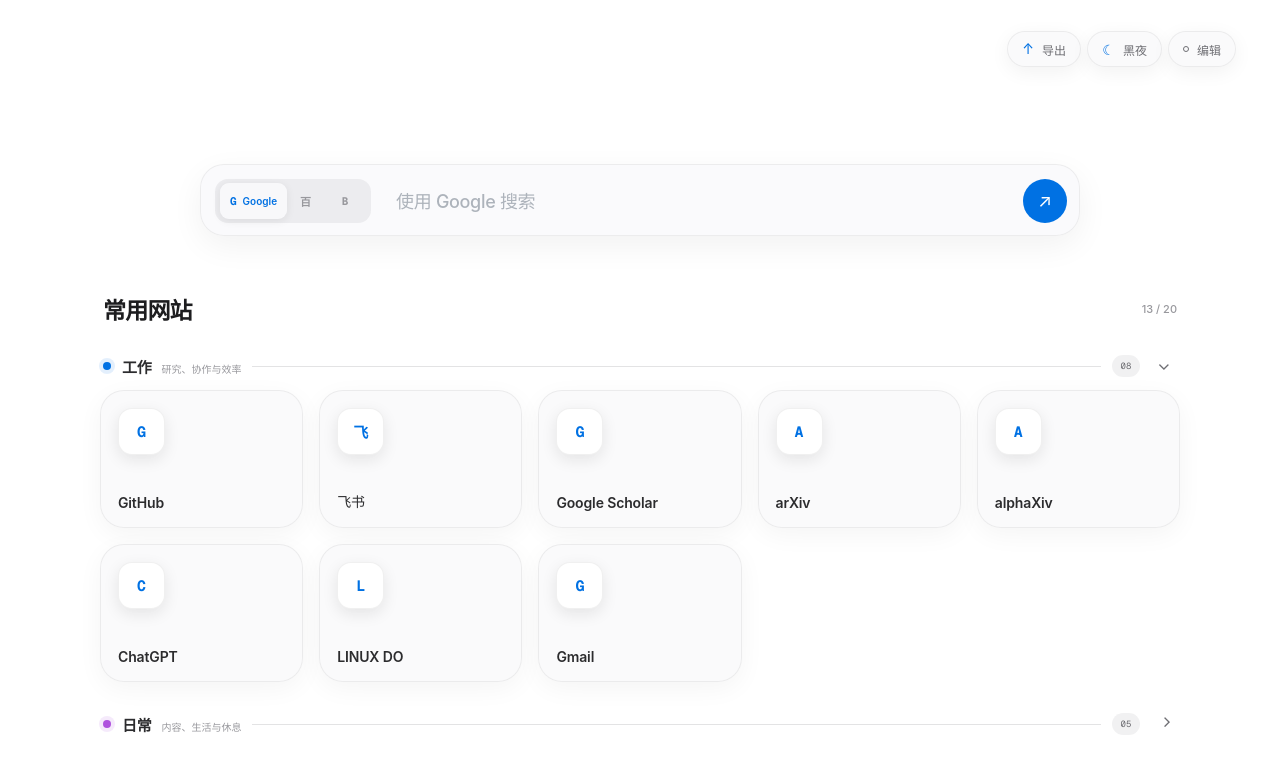
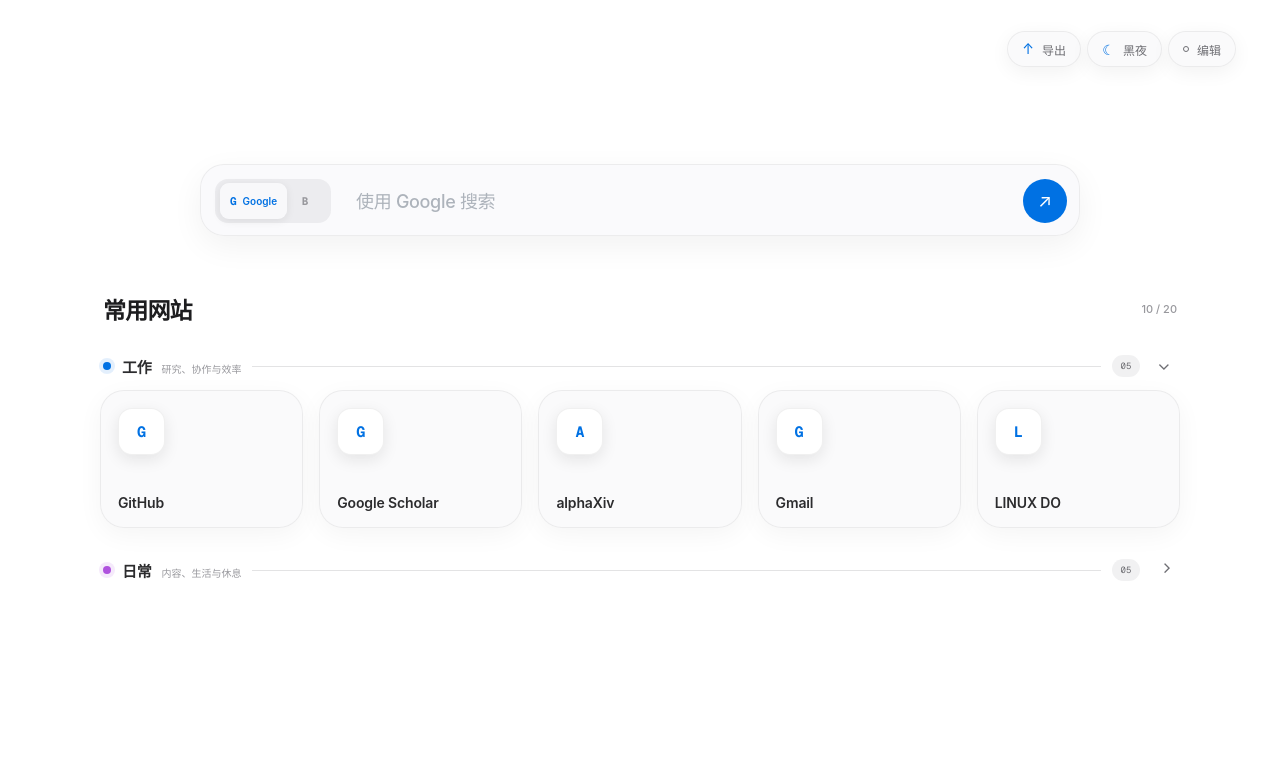
Before and after one commit to tangdouer1005/oh-my-page, a Next.js app: page / in a window 1280 px wide. Shown: the top 774 px of the page. Built offline with nearby package versions, Linux system fonts and the light colour scheme.

Commit message:
chore: sync exported start-page config

```diff
--- a/app/page.tsx
+++ b/app/page.tsx
@@ -2,7 +2,7 @@
 
 import { ChangeEvent, DragEvent, FormEvent, useEffect, useRef, useState } from "react";
 
-type EngineKey = "google" | "baidu" | "bing";
+type EngineKey = "google" | "bing";
 type CategoryKey = "work" | "daily";
 type ThemeKey = "light" | "dark";
 
@@ -28,7 +28,6 @@
 
 const engines: Record<EngineKey, { label: string; short: string; searchUrl: string }> = {
   google: { label: "Google", short: "G", searchUrl: "https://www.google.com/search?q=" },
-  baidu: { label: "百度", short: "百", searchUrl: "https://www.baidu.com/s?wd=" },
   bing: { label: "Bing", short: "B", searchUrl: "https://www.bing.com/search?q=" },
 };
 
@@ -39,18 +38,15 @@
 
 const defaultSites: Site[] = [
   { id: "github", title: "GitHub", url: "https://github.com", note: "代码、项目与协作", category: "work" },
-  { id: "feishu", title: "飞书", url: "https://www.feishu.cn", note: "文档、消息与工作台", category: "work" },
   { id: "scholar", title: "Google Scholar", url: "https://scholar.google.com", note: "检索论文与引用", category: "work" },
-  { id: "arxiv", title: "arXiv", url: "https://arxiv.org", note: "浏览最新研究预印本", category: "work" },
   { id: "alphaxiv", title: "alphaXiv", url: "https://www.alphaxiv.org", note: "AI 辅助阅读、批注与讨论论文", category: "work" },
-  { id: "chatgpt", title: "ChatGPT", url: "https://chatgpt.com", note: "对话、写作与研究", category: "work" },
+  { id: "gmail", title: "Gmail", url: "https://mail.google.com", note: "邮件与通知", category: "work" },
   { id: "linuxdo", title: "LINUX DO", url: "https://linux.do", note: "技术交流与社区讨论", category: "work" },
-  { id: "gmail", title: "Gmail", url: "https://mail.google.com", note: "邮件与通知", category: "work" },
+  { id: "youtube", title: "YouTube", url: "https://www.youtube.com", note: "视频、课程与订阅", category: "daily" },
+  { id: "bilibili", title: "哔哩哔哩", url: "https://www.bilibili.com", note: "视频与稍后再看", category: "daily" },
   { id: "douyin", title: "抖音", url: "https://www.douyin.com", note: "短视频与关注内容", category: "daily" },
   { id: "xiaohongshu", title: "小红书", url: "https://www.xiaohongshu.com", note: "生活灵感与经验分享", category: "daily" },
   { id: "x", title: "X", url: "https://x.com", note: "动态、观点与关注话题", category: "daily" },
-  { id: "youtube", title: "YouTube", url: "https://www.youtube.com", note: "视频、课程与订阅", category: "daily" },
-  { id: "bilibili", title: "哔哩哔哩", url: "https://www.bilibili.com", note: "视频与稍后再看", category: "daily" },
 ];
 
 const emptyDraft: Draft = { title: "", url: "", note: "", icon: "", category: "work" };
```
Also changed, not shown: 1 other file (tests, documents, lock files or other folders).
